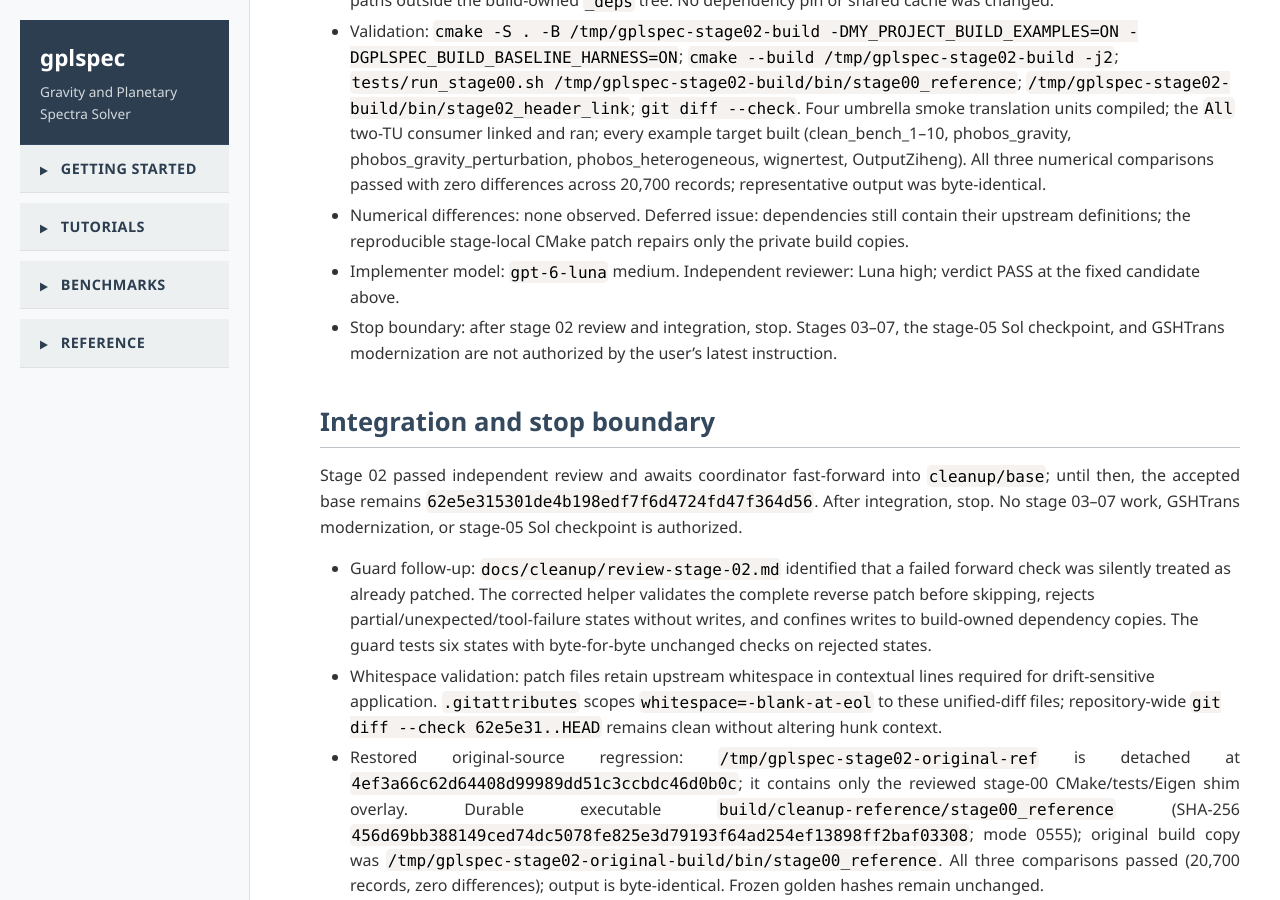
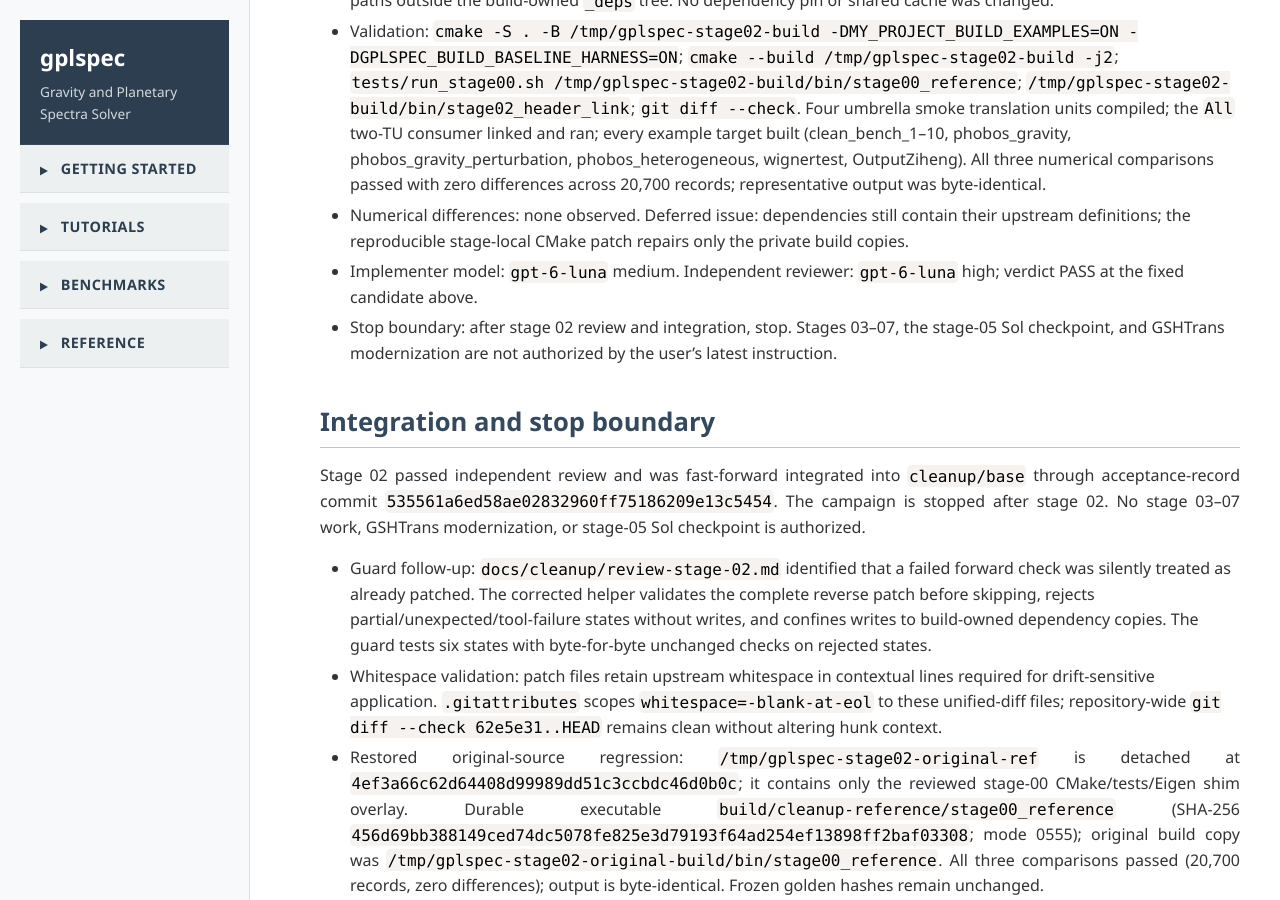
Before and after one commit to adcm2/gplspec, a Jekyll site: the page built from docs/cleanup/stage-02-handoff.md, in a window 1280 px wide and 900 px high, scrolled down 545 px. Built offline with Jekyll 4.4.1, drawn with Linux system fonts in a browser that asks for light colours; nearby versions of some CDN libraries; our own code applies the rules of GitHub Pages for plain Markdown files.

Commit message:
Record completed stage 02 integration and stop

```diff
--- a/docs/cleanup/stage-02-handoff.md
+++ b/docs/cleanup/stage-02-handoff.md
@@ -7,12 +7,12 @@
 - The first full `<gplspec/All>` two-TU link exposed seven external duplicate definitions in the exact pinned dependency revisions: FFTWpp `CleanUp` (`FFTWpp/src/Core.h`); `ExportWisdom`, `ImportWisdom`, `ForgetWisdom` (`FFTWpp/src/Wisdom.h`); TomographyModels `Tomography::GetValueAt`, `ReverseLatitude` (`TomographyModels/src/Tomography.hpp`), and `ShellExec` (`TomographyModels/src/ShellExec.hpp`). Local patch files add only `inline`; CMake applies them after dependency population in per-build FetchContent copies and accepts only a complete forward patch check (pristine source) or complete reverse patch check (already patched source); partial or unexpected dependency states fail without modification. The helper rejects dependency source paths outside the build-owned `_deps` tree. No dependency pin or shared cache was changed.
 - Validation: `cmake -S . -B /tmp/gplspec-stage02-build -DMY_PROJECT_BUILD_EXAMPLES=ON -DGPLSPEC_BUILD_BASELINE_HARNESS=ON`; `cmake --build /tmp/gplspec-stage02-build -j2`; `tests/run_stage00.sh /tmp/gplspec-stage02-build/bin/stage00_reference`; `/tmp/gplspec-stage02-build/bin/stage02_header_link`; `git diff --check`. Four umbrella smoke translation units compiled; the `All` two-TU consumer linked and ran; every example target built (clean_bench_1–10, phobos_gravity, phobos_gravity_perturbation, phobos_heterogeneous, wignertest, OutputZiheng). All three numerical comparisons passed with zero differences across 20,700 records; representative output was byte-identical.
 - Numerical differences: none observed. Deferred issue: dependencies still contain their upstream definitions; the reproducible stage-local CMake patch repairs only the private build copies.
-- Implementer model: `gpt-6-luna` medium. Independent reviewer: Luna high; verdict PASS at the fixed candidate above.
+- Implementer model: `gpt-6-luna` medium. Independent reviewer: `gpt-6-luna` high; verdict PASS at the fixed candidate above.
 - Stop boundary: after stage 02 review and integration, stop. Stages 03–07, the stage-05 Sol checkpoint, and GSHTrans modernization are not authorized by the user's latest instruction.
 
 ## Integration and stop boundary
 
-Stage 02 passed independent review and awaits coordinator fast-forward into `cleanup/base`; until then, the accepted base remains `62e5e315301de4b198edf7f6d4724fd47f364d56`. After integration, stop. No stage 03–07 work, GSHTrans modernization, or stage-05 Sol checkpoint is authorized.
+Stage 02 passed independent review and was fast-forward integrated into `cleanup/base` through acceptance-record commit `535561a6ed58ae02832960ff75186209e13c5454`. The campaign is stopped after stage 02. No stage 03–07 work, GSHTrans modernization, or stage-05 Sol checkpoint is authorized.
 
 - Guard follow-up: `docs/cleanup/review-stage-02.md` identified that a failed forward check was silently treated as already patched. The corrected helper validates the complete reverse patch before skipping, rejects partial/unexpected/tool-failure states without writes, and confines writes to build-owned dependency copies. The guard tests six states with byte-for-byte unchanged checks on rejected states.
 - Whitespace validation: patch files retain upstream whitespace in contextual lines required for drift-sensitive application. `.gitattributes` scopes `whitespace=-blank-at-eol` to these unified-diff files; repository-wide `git diff --check 62e5e31..HEAD` remains clean without altering hunk context.
```
Also changed, not shown: docs/cleanup/campaign.md (+2 -2 lines), docs/cleanup/review-stage-02.md (+2 -2 lines), implementation_status.md (+4 -0 lines).
